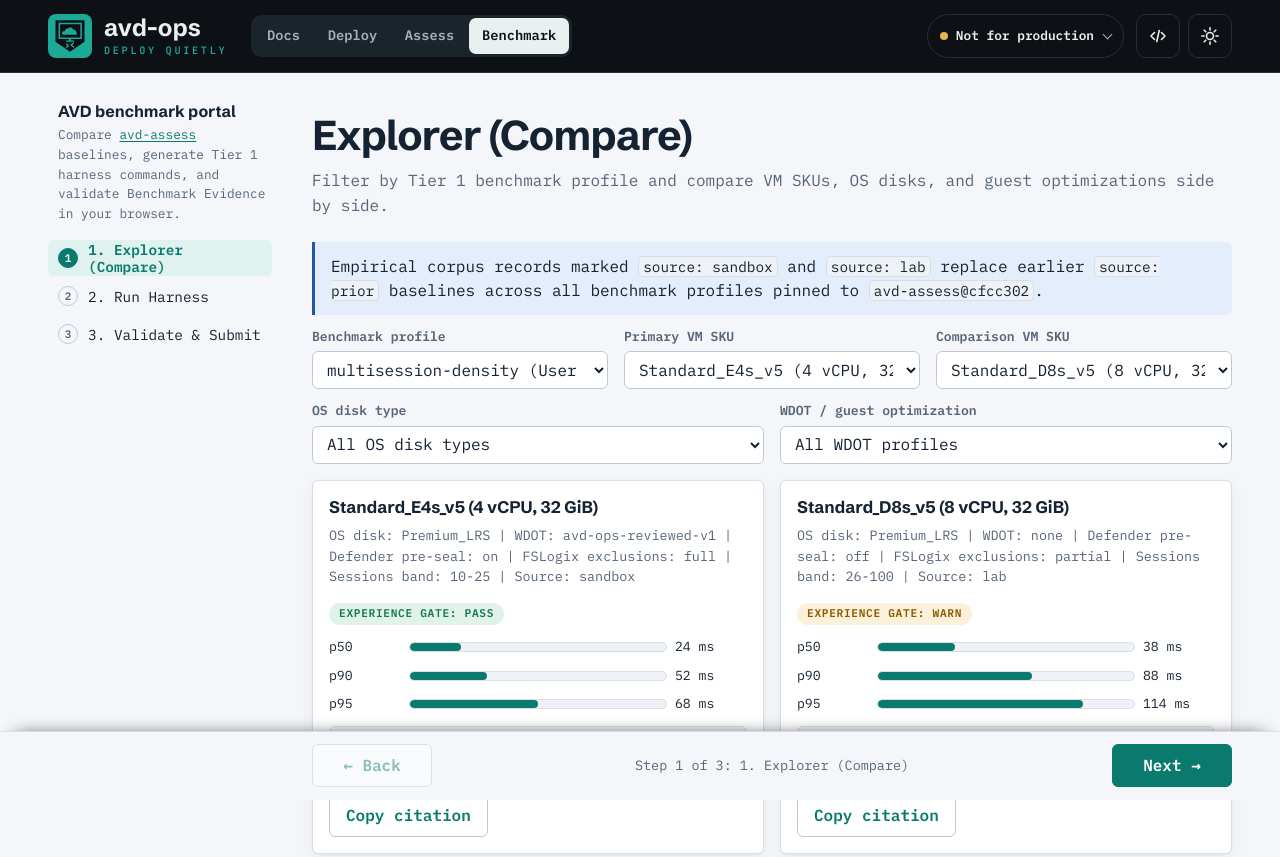
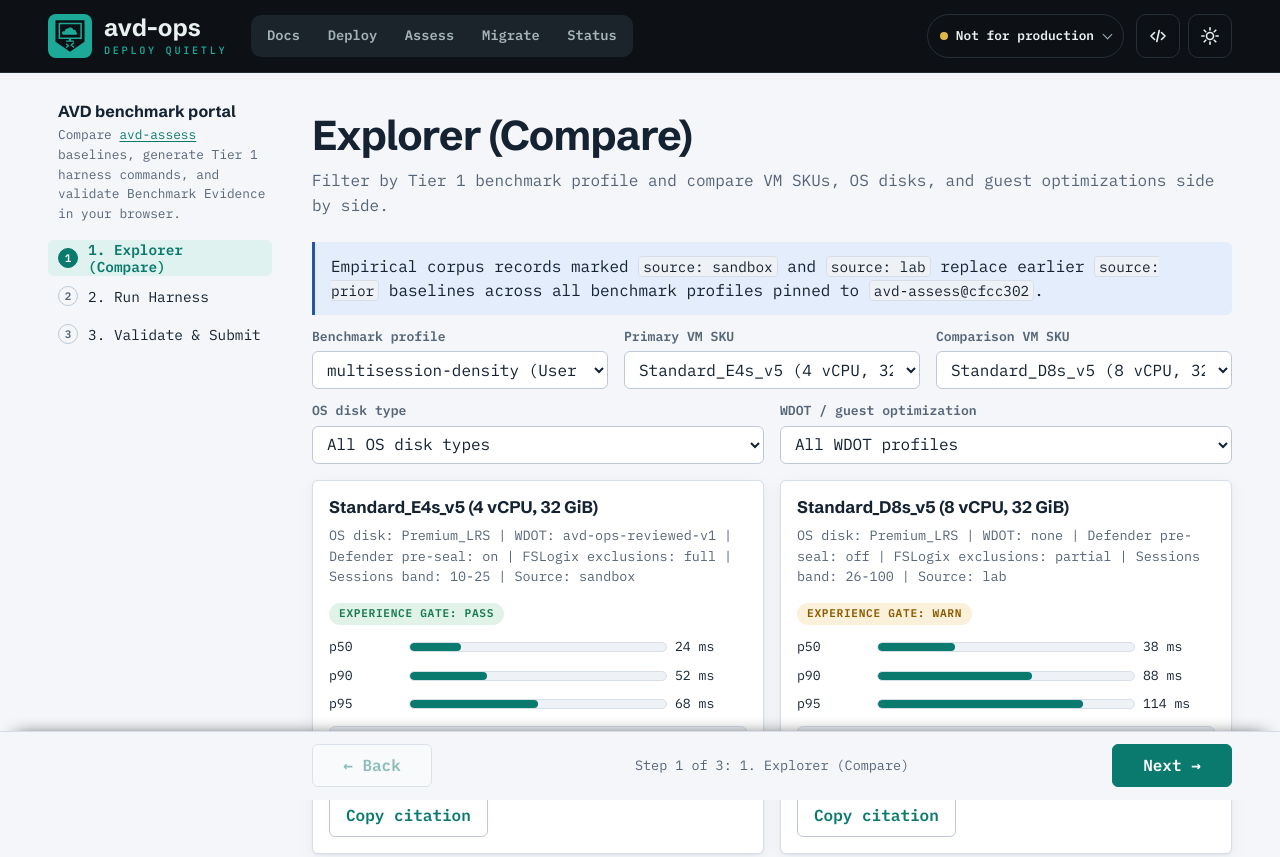
Before and after one commit to avd-ops/avd-benchmark, a plain HTML site: page site/portal/index.html in a window 1280 px wide. Shown: the top 857 px of the page. Drawn offline with Linux system fonts and the light colour scheme.

Commit message:
feat(portal): unify switcher header and add GitHub Pages workflow

```diff
--- a/site/portal/index.html
+++ b/site/portal/index.html
@@ -16,7 +16,7 @@
 </head>
 <body class="shell portal">
 <header class="bar"><div class="bar-in"><a class="brand" href="https://avd-ops.dev/"><img class="mark" src="../assets/brand/mark.svg" alt="" width="44" height="44"><span class="name"><span class="word">avd-ops</span><span class="tag">Deploy quietly</span></span></a>
-<nav class="switcher" aria-label="avd-ops tools"><a href="https://avd-ops.dev/">Docs</a><a href="https://deploy.avd-ops.dev/portal/">Deploy</a><a href="https://assess.avd-ops.dev/portal/">Assess</a><a href="./" aria-current="page">Benchmark</a></nav>
+<nav class="switcher" aria-label="avd-ops tools"><a href="https://avd-ops.dev/">Docs</a><a href="https://avd-ops.app/deploy/">Deploy</a><a href="https://avd-ops.app/assess/">Assess</a><a href="https://avd-ops.app/migrate/">Migrate</a><a href="https://avd-ops.app/status/">Status</a></nav>
 <details class="notice" id="disclaimer"><summary><strong class="long">Personal project. Research and learning only. Not for production. No warranty.</strong><strong class="short">Not for production</strong></summary>
 <div class="full"><ul><li><strong>Personal project, not for production.</strong> Provided "as is", without warranty of any kind (<a href="https://github.com/avd-ops/avd-benchmark/blob/main/LICENSE">MIT License</a>).</li>
 <li>Built on my own time for research and learning. Not affiliated with, endorsed by or supported by my employer or Microsoft, and not an official Microsoft product.</li>
```
Also changed, not shown: 1 other file.
